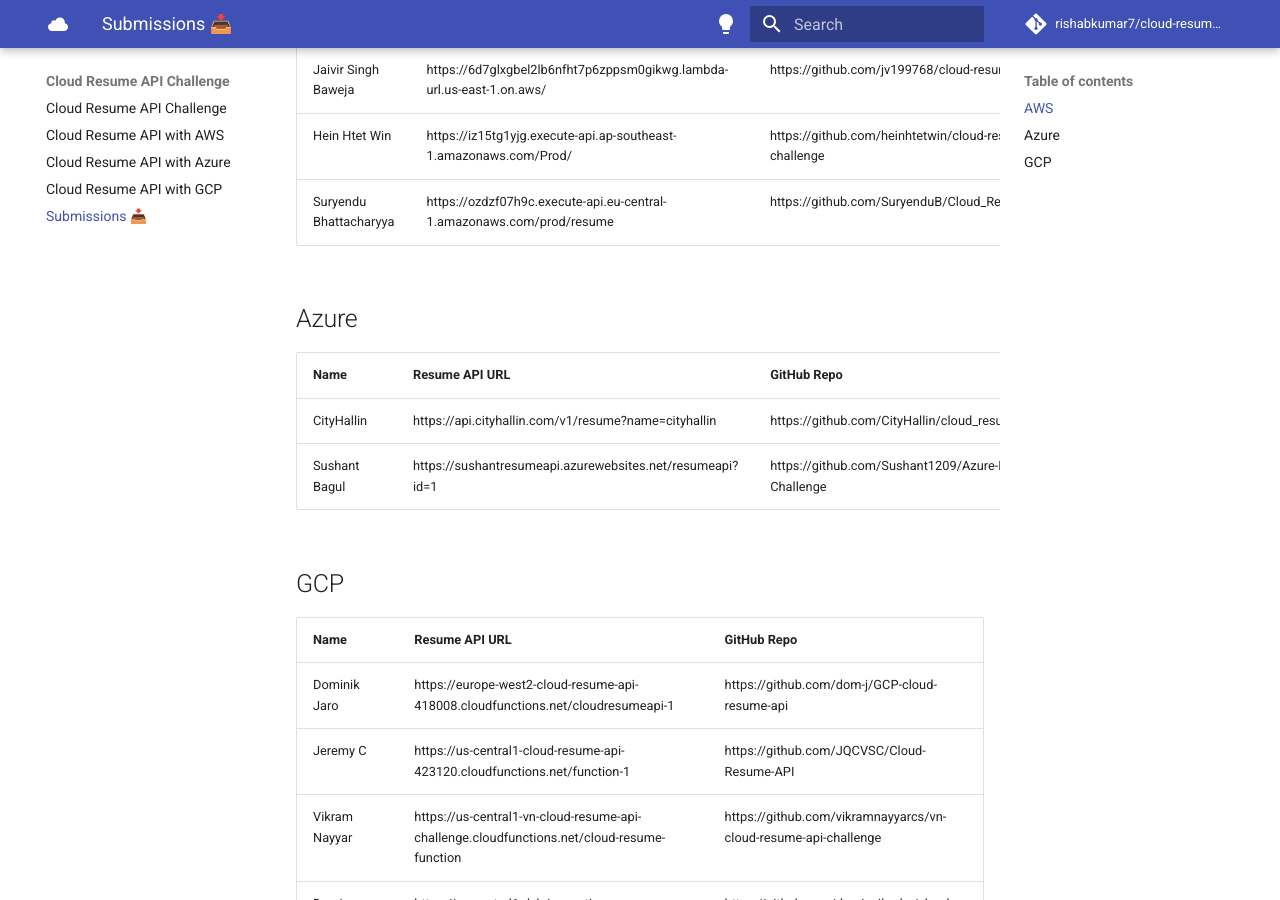
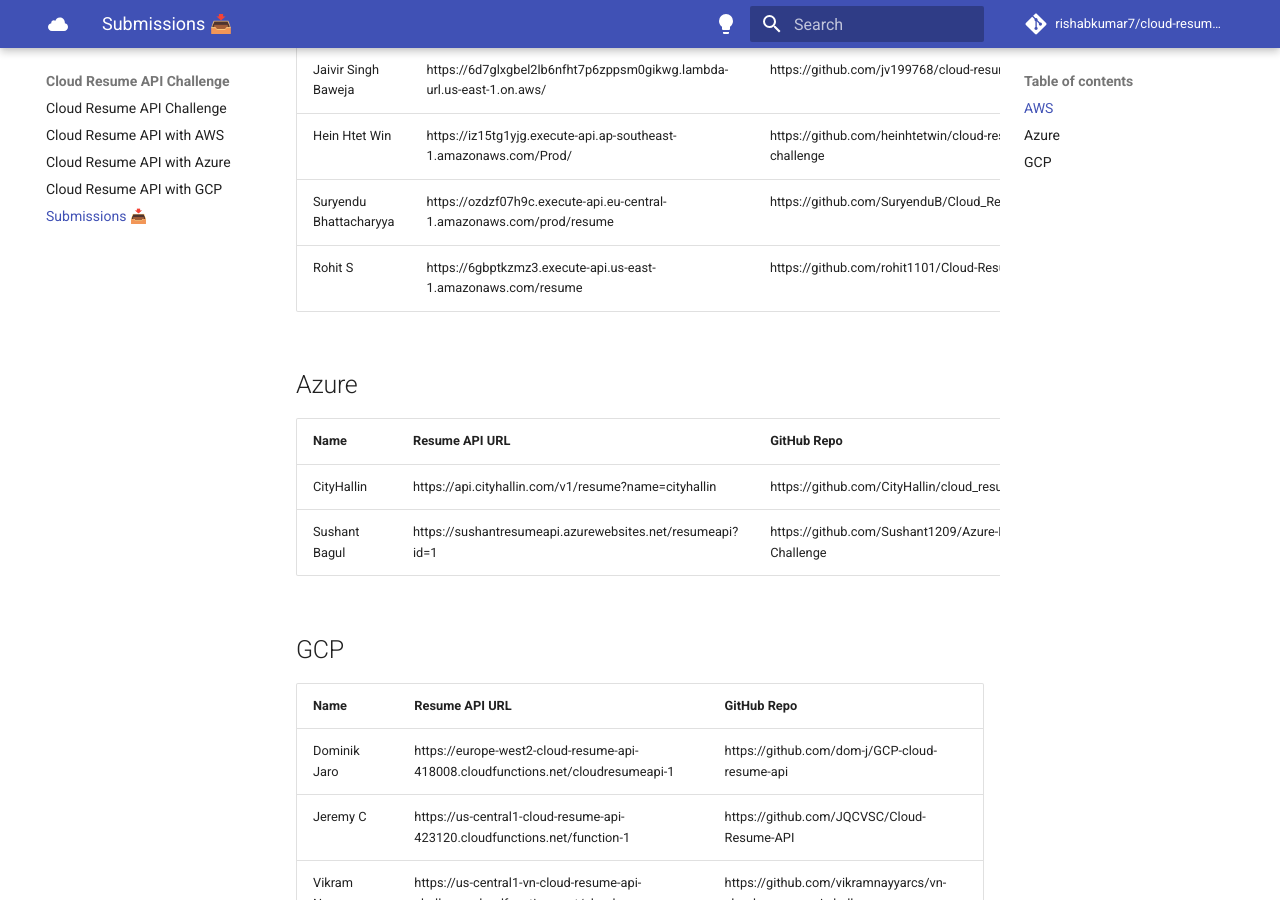
Before and after one commit to rishabkumar7/cloud-resume-api, an MkDocs documentation site: the page built from docs/submissions.md, in a window 1280 px wide and 900 px high, scrolled down 579 px. Built offline with MkDocs 1.6.1 and Material for MkDocs 9.7.7, drawn with Linux system fonts in a browser that asks for light colours; comment, search, counter and statistics services are not loaded.

Commit message:
[rohit1101]/AWS submissions.md

```diff
--- a/docs/submissions.md
+++ b/docs/submissions.md
@@ -13,6 +13,7 @@
 | Jaivir Singh Baweja | https://6d7glxgbel2lb6nfht7p6zppsm0gikwg.lambda-url.us-east-1.on.aws/ | https://github.com/jv199768/cloud-resume-api
 | Hein Htet Win | https://iz15tg1yjg.execute-api.ap-southeast-1.amazonaws.com/Prod/ | https://github.com/heinhtetwin/cloud-resume-challenge
 | Suryendu Bhattacharyya | https://ozdzf07h9c.execute-api.eu-central-1.amazonaws.com/prod/resume | https://github.com/SuryenduB/Cloud_Resume_JSON
+| Rohit S | https://6gbptkzmz3.execute-api.us-east-1.amazonaws.com/resume | https://github.com/rohit1101/Cloud-Resume-Api- |
 
 ## Azure
 
```
